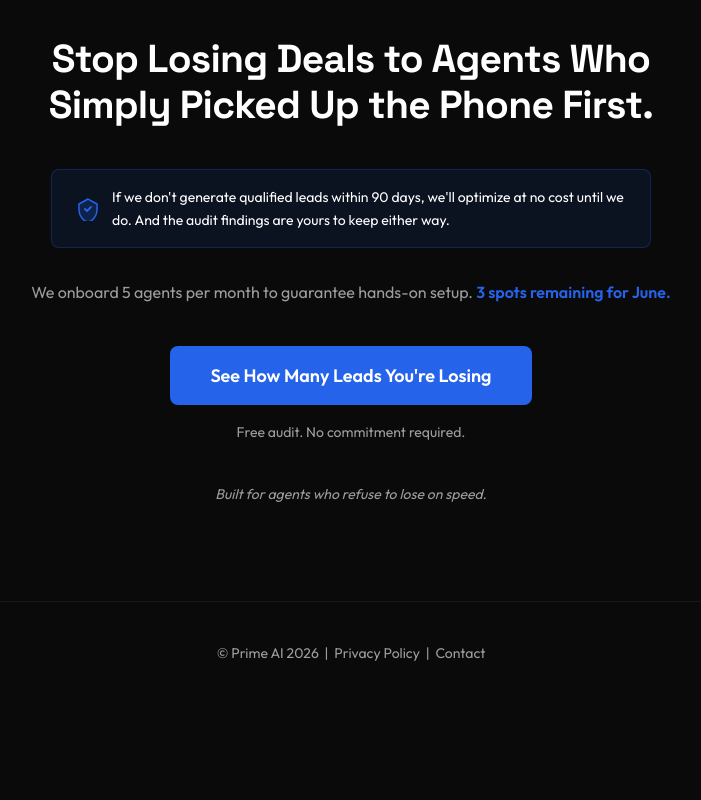
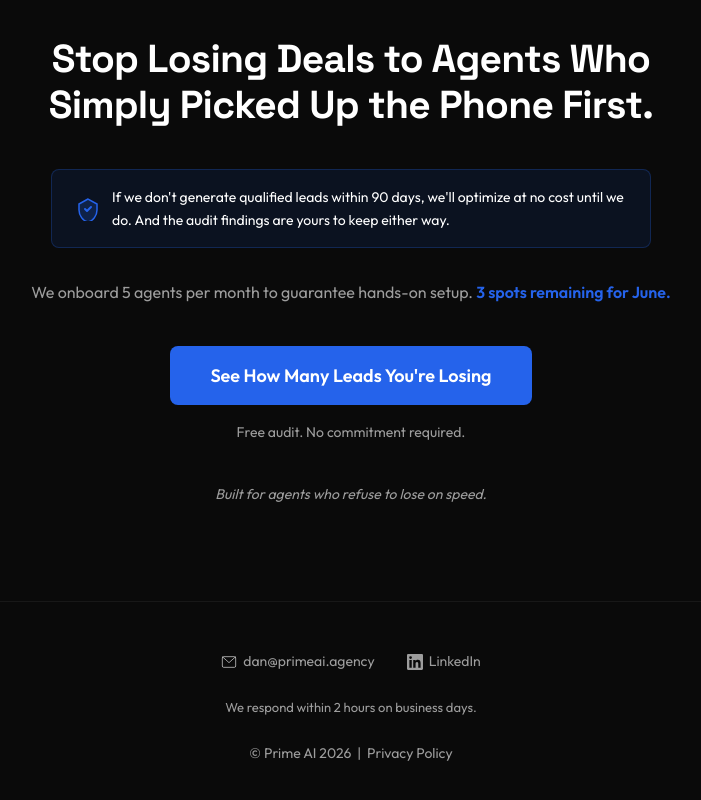
Before and after one commit to bobby767/prime-ai-landing, a plain HTML site: page variant-a-dark-closer.html in a window 1280 px wide. Shown: the part 7132-7932 px from the top of the page, without its empty margins (289-990 px from the left). Before the commit the page ends 7877 px from the top, so only its background shows below. Drawn offline with Linux system fonts and the light colour scheme.

Commit message:
Add contact info to footer: email, LinkedIn, response time
Per CRO Playbook: "No human contact information visible" is a common
trust mistake. Added email, LinkedIn link, and response time promise.

Co-Authored-By: Claude Opus 4.6 (1M context) <noreply@anthropic.com>

```diff
--- a/variant-a-dark-closer.html
+++ b/variant-a-dark-closer.html
@@ -921,11 +921,39 @@
        FOOTER
        ============================================ */
     .footer {
-      padding: var(--space-5) 0 var(--space-10);
+      padding: var(--space-6) 0 var(--space-10);
       text-align: center;
       font-size: var(--font-sm);
       color: var(--text-secondary);
       border-top: 1px solid rgba(255,255,255,0.06);
+    }
+
+    .footer-contact {
+      display: flex;
+      align-items: center;
+      justify-content: center;
+      gap: var(--space-4);
+      margin-bottom: var(--space-3);
+      flex-wrap: wrap;
+    }
+
+    .footer-contact a {
+      color: var(--text-secondary);
+      text-decoration: none;
+      display: inline-flex;
+      align-items: center;
+      gap: 6px;
+      transition: color 0.2s ease;
+    }
+
+    .footer-contact a:hover {
+      color: #00E5FF;
+    }
+
+    .footer-response {
+      color: var(--text-secondary);
+      margin-bottom: var(--space-3);
+      font-size: 13px;
     }
 
     .footer a {
@@ -1827,7 +1855,18 @@
        ============================================ -->
   <footer class="footer">
     <div class="container">
-      &copy; Prime AI 2026 &nbsp;|&nbsp; <a href="#">Privacy Policy</a> &nbsp;|&nbsp; <a href="#">Contact</a>
+      <div class="footer-contact">
+        <a href="mailto:dan@primeai.agency">
+          <svg width="16" height="16" viewBox="0 0 24 24" fill="none" stroke="currentColor" stroke-width="1.5"><rect x="2" y="4" width="20" height="16" rx="2"/><path d="M22 4L12 13 2 4"/></svg>
+          dan@primeai.agency
+        </a>
+        <a href="https://linkedin.com/in/danielkooij" target="_blank" rel="noopener">
+          <svg width="16" height="16" viewBox="0 0 24 24" fill="currentColor"><path d="M20.447 20.452h-3.554v-5.569c0-1.328-.027-3.037-1.852-3.037-1.853 0-2.136 1.445-2.136 2.939v5.667H9.351V9h3.414v1.561h.046c.477-.9 1.637-1.85 3.37-1.85 3.601 0 4.267 2.37 4.267 5.455v6.286zM5.337 7.433a2.062 2.062 0 01-2.063-2.065 2.064 2.064 0 112.063 2.065zm1.782 13.019H3.555V9h3.564v11.452zM22.225 0H1.771C.792 0 0 .774 0 1.729v20.542C0 23.227.792 24 1.771 24h20.451C23.2 24 24 23.227 24 22.271V1.729C24 .774 23.2 0 22.222 0h.003z"/></svg>
+          LinkedIn
+        </a>
+      </div>
+      <div class="footer-response">We respond within 2 hours on business days.</div>
+      &copy; Prime AI 2026 &nbsp;|&nbsp; <a href="#">Privacy Policy</a>
     </div>
   </footer>
 
```
